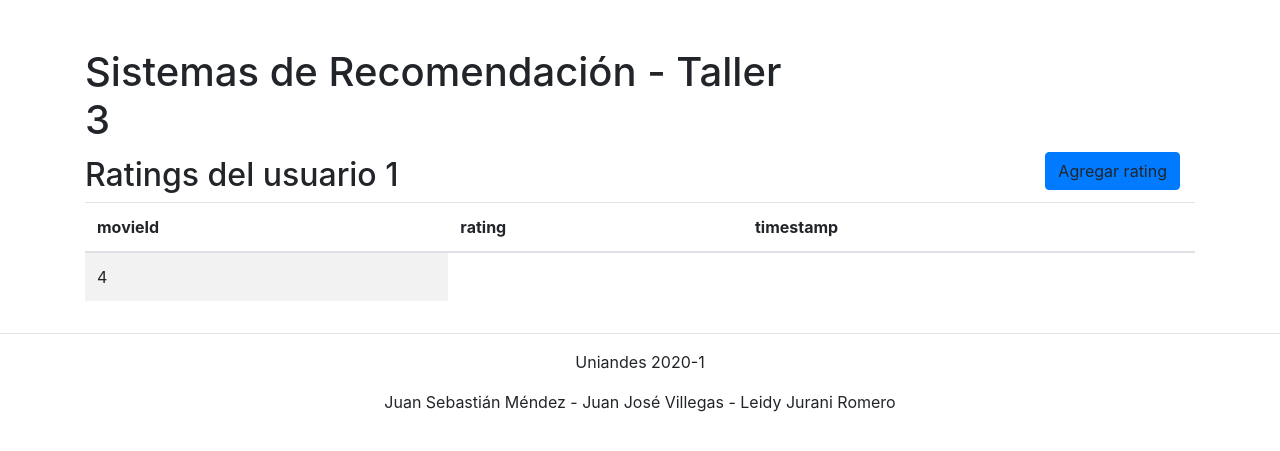
After one commit to jjr2040/movies-recommender, a Django app: template moviesapp/recommender/templates/user_ratings.html in a window 1280 px wide. The commit adds this page. Shown: the top 451 px of the page. Run offline with Django 3.2, Linux system fonts and the light colour scheme; the template is opened without the code that fills it: most values are stand-ins (such as "Sample title", 1, 10 or a date in 2020); some libraries are stand-ins or nearby versions.

Commit message:
user ratings (?)

```diff
--- a/moviesapp/recommender/models.py
+++ b/moviesapp/recommender/models.py
@@ -72,6 +72,7 @@ class Writer(StructuredNode):
 
 
 class RatedRel(StructuredRel):
+    movieId = StringProperty(required=True)
     rating = FloatProperty(required=True)
 
 
--- a/moviesapp/recommender/templates/base.html
+++ b/moviesapp/recommender/templates/base.html
@@ -17,6 +17,7 @@
 
     <div class="container">
       {% block content %}{% endblock %}
+      {% include "forms/rating.html" %}
     </div>
 
     <!-- Optional JavaScript -->
--- /dev/null
+++ b/moviesapp/recommender/templates/forms/rating.html
@@ -0,0 +1,25 @@
+<!-- Modal -->
+<div class="modal fade" id="ratingModal" tabindex="-1" role="dialog" aria-labelledby="ratingModalLabel" aria-hidden="true">
+    <div class="modal-dialog" role="document">
+      <div class="modal-content">
+        <div class="modal-header">
+          <h5 class="modal-title" id="ratingModalLabel">Agregar rating</h5>
+          <button type="button" class="close" data-dismiss="modal" aria-label="Close">
+            <span aria-hidden="true">&times;</span>
+          </button>
+        </div>
+        <div class="modal-body">
+            <div class="form-group">
+                <label for="name">Id de la película:</label>
+                <input type="text" id="fmovieId" name="fname" style="width: 100%;">
+                <label for="name">Calificación: </label>
+                <input type="text" id="frating" name="fname" style="width: 100%;">
+            </div>
+        </div>
+        <div class="modal-footer">
+          <button type="button" class="btn btn-secondary" data-dismiss="modal">Cerrar</button>
+          <button id="saveRatingBtn" type="button" class="btn btn-primary">Agregar</button>
+        </div>
+      </div>
+    </div>
+  </div>
--- a/moviesapp/recommender/templates/index.html
+++ b/moviesapp/recommender/templates/index.html
@@ -40,7 +40,7 @@
             <tr>
                 <td>{{user.userId}}</td>
                 <td style="min-width: 200px;" class="pull-right">
-                    <a class="btn btn-primary" href="#" >Ratings</a>
+                    <a class="btn btn-primary" href="{% url 'user_ratings' user.userId %}" >Ratings</a>
                     <a class="btn btn-primary" href="{% url 'movie_recomendations' user.userId %}" >Recomendaciones</a>
                 </td>
             </tr>
--- /dev/null
+++ b/moviesapp/recommender/templates/user_ratings.html
@@ -0,0 +1,71 @@
+{% extends "base.html" %}
+
+{% block content %}
+
+<div class="container">
+    <div class="row">
+        <div class="col-sm-8 pl-0">
+            <h1 class="mt-5">Sistemas de Recomendación - Taller 3</h1>
+        </div>
+    </div>
+
+    <div class="row">
+      <div class="col-sm-8 pl-0">
+        <h2 class="mt-1">Ratings del usuario {{ user_id }}</h2>
+      </div>
+      <div class="col-sm-4">
+        <a class="btn btn-primary pull-right" data-toggle="modal" data-target="#reviewModal" >Agregar rating</a>
+      </div>
+    </div>
+
+    <div class="row">
+        <table class="table table-striped">
+          <thead>
+            <tr>
+              <th scope="col">movieId</th>
+              <th scope="col">rating</th>
+                <th scope="col">timestamp</th>
+            </tr>
+          </thead>
+          <tbody>
+            {% for rating in ratings %}
+            <tr>
+                <td>{{rating}}</td>
+                <!-- <td>{{rating.movieId}}</td> -->
+                <!--  <td>{{rating.rating}}</td>-->
+                <!--<td>{{rating.timestamp}}</td>-->
+            </tr>
+            {% endfor %}
+          </tbody>
+        </table>
+    </div>
+</div>
+
+<input type="hidden" id="userId" value='{{ user_id }}' />
+
+{% endblock %}
+
+{% block js %}
+<script>
+  $("#saveRatingBtn").click(function () {
+
+    $.ajax({
+      url: '/addRating',
+      data: {
+        'user_id': $('#userId').val(),
+        'movieId': $('#fmovieId').val(),
+        'rating': $('#frating').val(),
+      },
+      dataType: 'json',
+      success: function (data) {
+        if (data.allright) {
+          $('#ratingModal').modal('hide');
+          alert("Rating agregado");
+          location.reload();
+        }
+      }
+    });
+
+  });
+</script>
+{% endblock %}
--- a/moviesapp/recommender/urls.py
+++ b/moviesapp/recommender/urls.py
@@ -4,5 +4,7 @@ from . import views
 urlpatterns = [
     path('', views.index, name='index'),
     path('addUser', views.add_user),
-    path('movies/<user_id>/', views.recommended_movies, name='movie_recomendations')
+    path('movies/<user_id>/', views.recommended_movies, name='movie_recomendations'),
+    path('ratings/<user_id>/', views.ratings, name='user_ratings'),
+    path('addRating', views.add_rating),
 ]
```
Also changed, not shown: moviesapp/recommender/views.py (+22 -1 lines).
